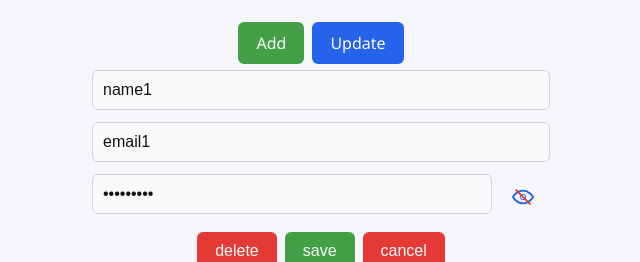
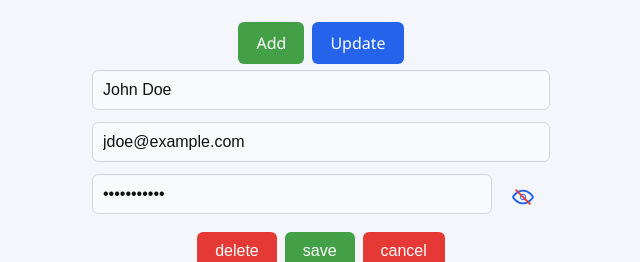
Before and after one commit to n-hccm/react-project, a React (Vite) app in the folder react/: page / in a window 1280 px wide. Shown: the part 432-694 px from the top of the page, without its empty margins (319-959 px from the left). Built offline with nearby package versions, Linux system fonts and the light colour scheme.

Commit message:
Pass the Customer and customerList like a parameter

```diff
--- a/react/src/App.tsx
+++ b/react/src/App.tsx
@@ -3,12 +3,21 @@ import './App.css'
 import CustomerList from './component/CustomerList'
 import CustomerRecord from './component/CustomerRecord'
 
+
+//create a basic example list of customer records.
+//Style: name, email, password
+const staticData = [
+    {name: "John Doe", email: "jdoe@example.com", password: "password123"},
+    {name: "Jane Smith", email: "janesmith@example.com",password: "mypassword"},
+    {name: "Alice Johnson", email: "aj@example.com", password: "alice2024"}
+]
+
 function App() {
 
   return (
     <>
-    <CustomerList/>
-    <CustomerRecord/>
+    <CustomerList list={staticData}/>
+    <CustomerRecord customer={staticData[0]}/>
     </>
   )
 }
--- a/react/src/component/CustomerList.tsx
+++ b/react/src/component/CustomerList.tsx
@@ -1,18 +1,13 @@
+
 
 import React from "react";
+import type { Customer } from "../types/Customer";
 
+interface CustomerListProps {
+  list: Customer[];
+}
 
-//create a basic example list of customer records.
-//Style: name, email, password
-
-const staticData = [
-    {name: "John Doe", email: "jdoe@example.com", password: "password123"},
-    {name: "Jane Smith", email: "janesmith@example.com",password: "mypassword"},
-    {name: "Alice Johnson", email: "aj@example.com", password: "alice2024"}
-]
-
-//This component will display the list of customers in a table format.
-const CustomerList: React.FC = () => {
+const CustomerList: React.FC<CustomerListProps> = ({ list }) => {
     return (
         <div>
             <h2>Customer List</h2>
@@ -25,7 +20,7 @@ const CustomerList: React.FC = () => {
                     </tr>
                 </thead>
                 <tbody>
-                    {staticData.map((customer, index) => (
+                    {list.map((customer, index) => (
                         <tr key={index}>
                             <td>{customer.name}</td>
                             <td>{customer.email}</td>
--- a/react/src/component/CustomerRecord.tsx
+++ b/react/src/component/CustomerRecord.tsx
@@ -1,15 +1,19 @@
+
 import React, { useState } from "react";
+import type { Customer } from "../types/Customer";
 
-const CustomerRecord: React.FC = () => {
-    const initialFormObject: any = { name: 'name1', email: 'email1', password: 'password1' };
-    const [formObject, setFormObject] = useState(initialFormObject);
+interface CustomerRecordProps {
+    customer: Customer;
+}
+
+const CustomerRecord: React.FC<CustomerRecordProps> = ({ customer }) => {
+    const [formObject, setFormObject] = useState<Customer>(customer);
     const [showPassword, setShowPassword] = useState(false);
 
     const changeHandler = function (event: any) {
         const name = event.target.name;
         const value = event.target.value;
-        formObject[name] = value;
-        setFormObject({ ...formObject })
+    setFormObject({ ...formObject, [name]: value });
     }
 
     const deleteSelected = () => {
--- /dev/null
+++ b/react/src/types/Customer.ts
@@ -0,0 +1,5 @@
+export type Customer = {
+  name: string;
+  email: string;
+  password: string;
+};
```
